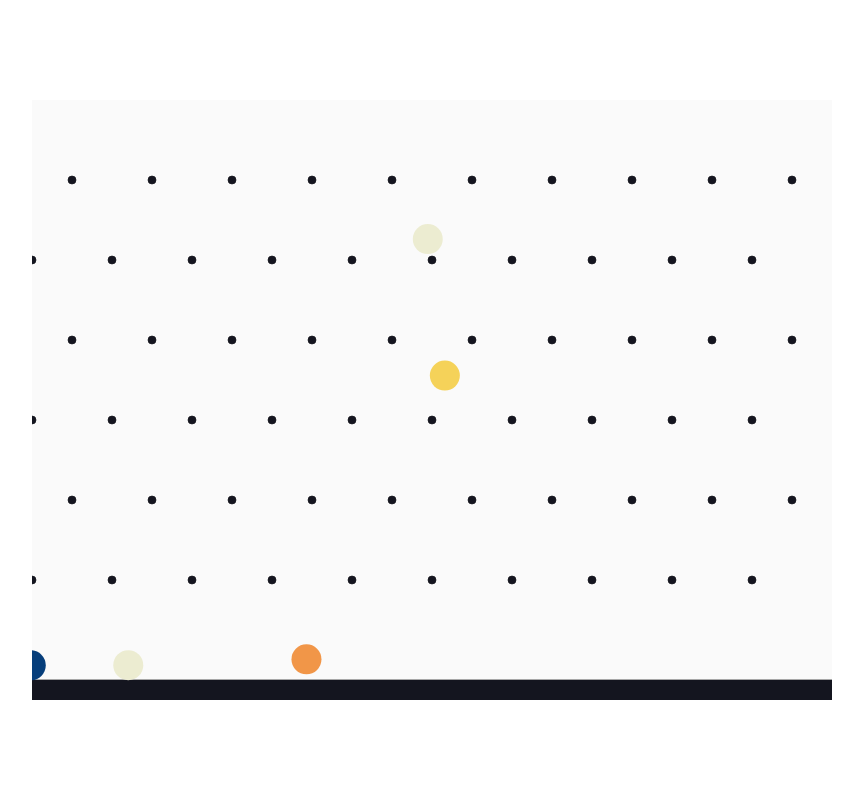
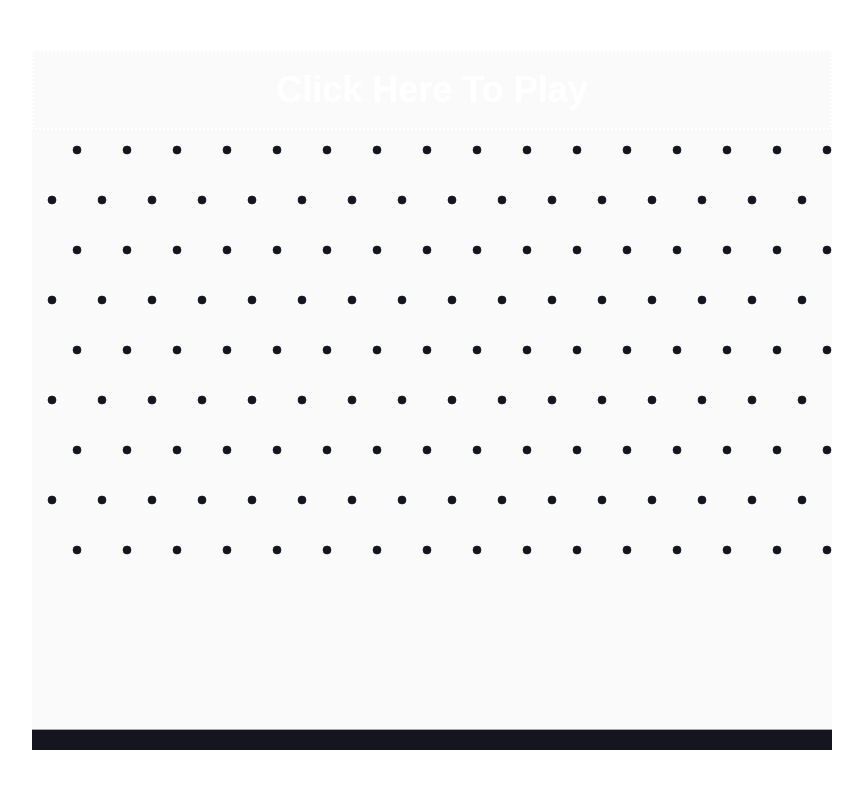
Before and after one commit to QuantumJZ/password-plinko, a Next.js app: page / in a window 1280 px wide. Shown: the top 788 px of the page, without its empty margins (208-1071 px from the left). Built offline with nearby package versions, Linux system fonts and the light colour scheme.

Commit message:
Added clicking to spawn balls

```diff
--- a/components/PlinkoBoard.tsx
+++ b/components/PlinkoBoard.tsx
@@ -5,41 +5,56 @@ import { PlinkoPhysics } from "@/lib/physics";
 
 const PlinkoBoard = () => {
     const containerRef = useRef<HTMLDivElement | null>(null);
+    const plinkoRef = useRef<PlinkoPhysics | null>(null);
     const width = 800;
-    const height = 600;
-    const rows = 6;
-    const cols = 10;
+    const height = 700;
+    const rows = 9;
+    const cols = 16;
 	const spacing = width / cols;
 
     useEffect(() => {
         if (!containerRef.current) return;
 
         const plinko = new PlinkoPhysics({ width, height, container: containerRef.current });
+        plinkoRef.current = plinko;
 
-        // Add pegs
         for (let i = 0; i < cols; i ++) {
             for (let j = 0; j < rows; j++) {
-                let x = i * spacing;
+                let x = 20 + i * spacing;
                 if (j % 2 == 0) {
 					x += spacing / 2;
                 }
-				let y = spacing + j * spacing;
+				let y = 2 * spacing + j * spacing;
                 plinko.addPeg(x, y, 4);
             }
         }
-
-		for (let i = 0; i < 10; i++) {
-			setTimeout(() => {
-				let ball = plinko.addBall(width / 2, 25, 15);
-			}, 1000 * i);
-		}
 
         return () => {
             plinko.stop();
         };
     }, [width, height]);
 
-    return <div ref={containerRef} className="w-full h-full" />;
+    const handleClick = (e: React.MouseEvent<HTMLDivElement>) => {
+        if (!containerRef.current || !plinkoRef.current) return;
+
+        const rect = containerRef.current.getBoundingClientRect();
+        const x = e.clientX - rect.left;
+        const y = e.clientY - rect.top;
+
+        if (y <= 80) {
+            plinkoRef.current.addBall(x, y, 15);
+        }
+    };
+
+    return (
+        <div className="relative w-full h-full" onClick={handleClick}>
+            <div ref={containerRef} className="w-full h-full" />
+
+            <div className="absolute top-0 left-0 w-full h-[80px] flex items-center justify-center text-white font-bold border-2 border-dotted border-white pointer-events-none bg-transparent text-4xl">
+                Click Here To Play
+            </div>
+        </div>
+    );
 };
 
 export default PlinkoBoard;
```
